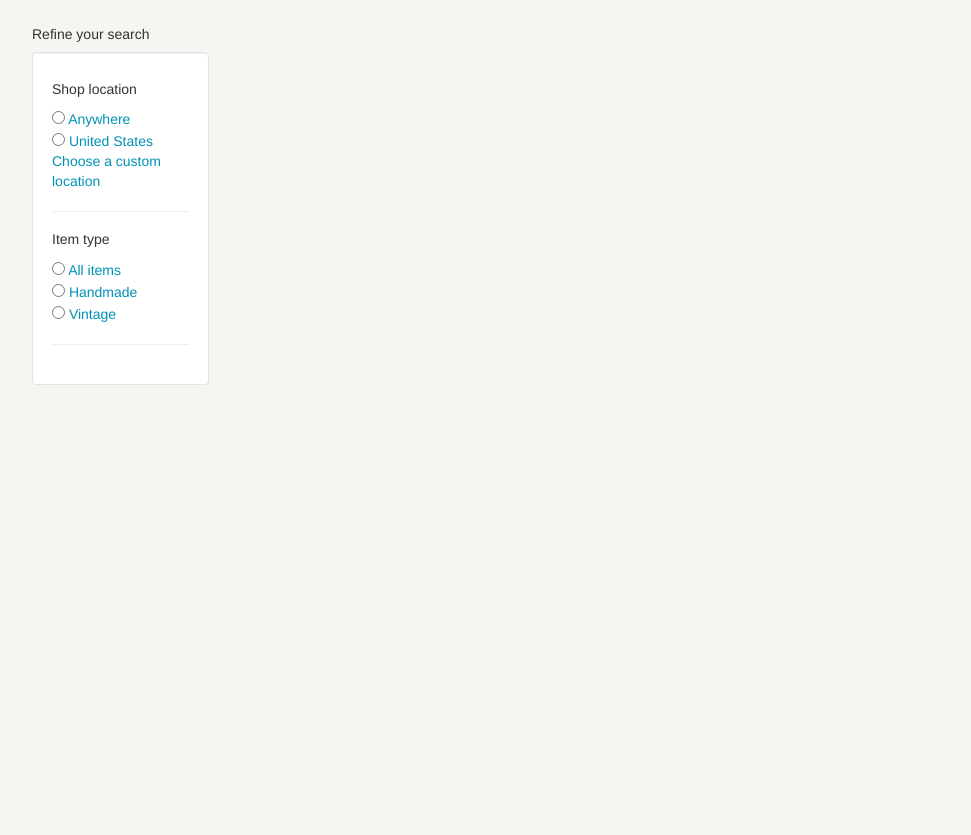
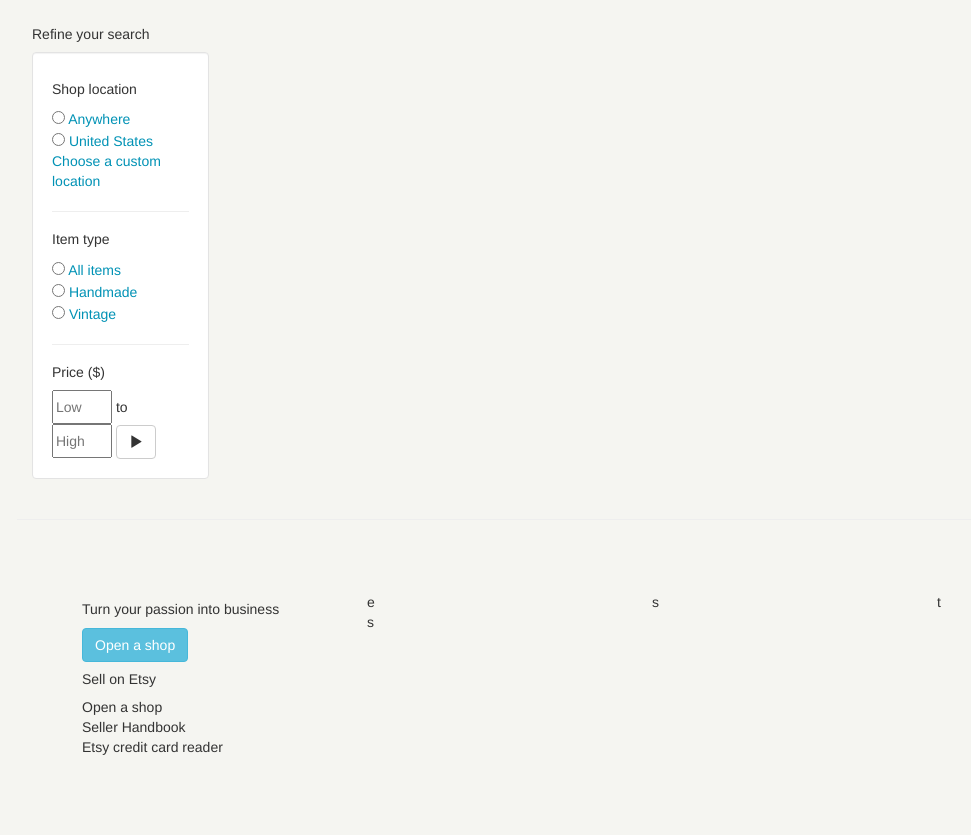
Before and after one commit to JoelBot/w4d3-add-live-etsy-api-data, a plain HTML site: page index.html in a window 1280 px wide. Shown: the part 548-1383 px from the top of the page, without its empty margins (3-974 px from the left). Before the commit the page ends 953 px from the top, so only its background shows below. Drawn offline with nearby package versions, Linux system fonts and the light colour scheme; no server answers.

Commit message:
updating HTTPS for thinksaydo

```diff
--- a/css/global.scss
+++ b/css/global.scss
@@ -5,7 +5,7 @@ $linkFontColor : #0192B5;
 
 }
 img {
-    width: 100%;
+    // width: 100%;
     max-height: 220px;
 }
 .clearfix {
@@ -69,14 +69,17 @@ header {
 #logo {
     width: 100%;
 }
-.col-sm-3 {
-    // padding-right: 20px;
-    // margin-left: 20px;
-
-    // border: 1px solid red;
+footer {
+    height: 279px;
+    margin-top: 36px;
+    padding-top: 36px;
 }
 #leftNav {
-
+    #min, #max{
+        max-width: 60px;
+        height: 34px;
+        display: inline-block;
+    }
 }
 #searchResultsSection {
         // display: inline-block;
--- a/index.html
+++ b/index.html
@@ -90,6 +90,11 @@
               <input type="radio">  <a href="#">Handmade</a></input><br />
               <input type="radio">  <a href="#">Vintage</a></input><br />
               <hr />
+              <h5>Price ($)</h5>
+              <input id="min" type="text" placeholder="Low"/>
+              to
+              <input id="max" type="text" placeholder="High"/>
+              <button id="priceFilter" type="button" class="btn btn-default"><span class="glyphicon glyphicon-play" aria-hidden="true"></span></button>
             </div>
           </div>
         </div>
@@ -104,7 +109,27 @@
     </div>
   </div>
 
+    <hr />
+  <footer class="row">
 
+    <div class="container">
+
+
+    <div class="col-sm-3"><h5>Turn your passion into business</h5>
+      <button type="button" class="btn btn-info">Open a shop</button>
+      <br />
+      <h5>Sell on Etsy</h5>
+      Open a shop <br />
+      Seller Handbook <br />
+      Etsy credit card reader <br />
+
+    </div>
+    <div class="col-sm-3">e</div>
+    <div class="col-sm-3">s</div>
+    <div class="col-sm-3">t</div>
+    <div class="col-sm-3">s</div>
+      </div>
+  </footer>
 
 
   <script type="text/javascript" src="https://cdn.polyfill.io/v2/polyfill.min.js?features=fetch"></script>
--- a/js/global.js
+++ b/js/global.js
@@ -7,7 +7,7 @@
 // console.dir(resultImage)
 //
 // document.getElementById('searchResultsSection').appendChild(result)
-fetch('http://thinksaydo.com/tiyproxy.php?url=' + encodeURIComponent('https://openapi.etsy.com/v2/listings/active?api_key=5oqwljqkdl34f1nhucdj35kc&keywords=' + encodeURIComponent('board games') + '&includes=Images,Shop'))
+fetch('https://thinksaydo.com/tiyproxy.php?url=' + encodeURIComponent('https://openapi.etsy.com/v2/listings/active?api_key=5oqwljqkdl34f1nhucdj35kc&keywords=' + encodeURIComponent('board games') + '&includes=Images,Shop'))
 .then(response => response.json())
 .then(response => createResultCards(response.results))
 
@@ -27,6 +27,9 @@ function createResultCards(items) {
     console.log(item)
     var col = document.createElement('div')
     col.classList.add('col-sm-3')
+
+    var link = document.createElement('a')
+    link.setAttribute('href', item.url)
 
     var card = document.createElement('div')
     card.classList.add('card', 'well') // removed col-sm-3
@@ -68,7 +71,8 @@ function createResultCards(items) {
 
     document.querySelector('#searchResultsSection').appendChild(col)
 
-    col.appendChild(card) // This is new
+    col.appendChild(link) // This is new
+    link.appendChild(card)
 
     card.appendChild(cardImageRow)
     cardImageRow.appendChild(cardImage)
@@ -100,7 +104,7 @@ function search() {
   // alert('You searched')
   document.querySelector('#searchResultsSection').innerHTML = '' // clears the prior results
   var searchTerm = document.querySelector('#searchText').value
-  fetch('http://thinksaydo.com/tiyproxy.php?url=' + encodeURIComponent('https://openapi.etsy.com/v2/listings/active?api_key=5oqwljqkdl34f1nhucdj35kc&keywords=' + encodeURIComponent(searchTerm) + '&includes=Images,Shop'))
+  fetch('https://thinksaydo.com/tiyproxy.php?url=' + encodeURIComponent('https://openapi.etsy.com/v2/listings/active?api_key=5oqwljqkdl34f1nhucdj35kc&keywords=' + encodeURIComponent(searchTerm) + '&includes=Images,Shop'))
   .then(response => response.json())
   .then(response => createResultCards(response.results))
   // console.log(searchTerm)
@@ -120,83 +124,3 @@ function searchEnter(event) {
   }
   // alert(searchTerm)
 }
-
-// Call your builder function, one at a time to make 12 search result cards, each with different data (image can be the same at this point if you want)
-// Don't forget you can use a for() loop, or make an array of objects even and use a items.forEach() loop.
-// for (var i = 0; i < 12; i++) {
-// var items = [
-//   {
-//     image: 'http://unsplash.it/200?image=',
-//     title: 'Vintage Board Game Art Wall Home Decor blargle blargle blargle blargle',
-//     seller: 'franz66',
-//     price: 15.00
-//   },
-//   {
-//     image: 'http://unsplash.it/200?image=',
-//     title: 'Vintage Board Game Art Wall Home Decor blargle blargle blargle blargle',
-//     seller: 'franz66',
-//     price: 15.00
-//   },
-//   {
-//     image: 'http://unsplash.it/200?image=',
-//     title: 'Vintage Board Game Art Wall Home Decor blargle blargle blargle blargle',
-//     seller: 'franz66',
-//     price: 15.00
-//   },
-//   {
-//     image: 'http://unsplash.it/200?image=',
-//     title: 'Vintage Board Game Art Wall Home Decor blargle blargle blargle blargle',
-//     seller: 'franz66',
-//     price: 15.00
-//   },
-//   {
-//     image: 'http://unsplash.it/200?image=',
-//     title: 'Vintage Board Game Art Wall Home Decor blargle blargle blargle blargle',
-//     seller: 'franz66',
-//     price: 15.00
-//   },
-//   {
-//     image: 'http://unsplash.it/200?image=',
-//     title: 'Vintage Board Game Art Wall Home Decor blargle blargle blargle blargle',
-//     seller: 'franz66',
-//     price: 15.00
-//   },
-//   {
-//     image: 'http://unsplash.it/200?image=',
-//     title: 'Vintage Board Game Art Wall Home Decor blargle blargle blargle blargle',
-//     seller: 'franz66',
-//     price: 15.00
-//   },
-//   {
-//     image: 'http://unsplash.it/200?image=',
-//     title: 'Vintage Board Game Art Wall Home Decor blargle blargle blargle blargle',
-//     seller: 'franz66',
-//     price: 15.00
-//   },
-//   {
-//     image: 'http://unsplash.it/200?image=',
-//     title: 'Vintage Board Game Art Wall Home Decor blargle blargle blargle blargle',
-//     seller: 'franz66',
-//     price: 15.00
-//   },
-//   {
-//     image: 'http://unsplash.it/200?image=',
-//     title: 'Vintage Board Game Art Wall Home Decor blargle blargle blargle blargle',
-//     seller: 'franz66',
-//     price: 15.00
-//   },
-//   {
-//     image: 'http://unsplash.it/200?image=',
-//     title: 'Vintage Board Game Art Wall Home Decor blargle blargle blargle blargle',
-//     seller: 'franz66',
-//     price: 15.00
-//   },
-//   {
-//     image: 'http://unsplash.it/200?image=',
-//     title: 'Vintage Board Game Art Wall Home Decor blargle blargle blargle blargle',
-//     seller: 'franz66',
-//     price: 15.00
-//   },
-// ]
-// add function makeCards(cardItems)  this will let me run the search and populate based on the value in the search box
-// add document.querySelector('resultssetcionid').innerHTML = ''
```
Also changed, not shown: css/global.css. Lines whose indentation alone changed are shown as unchanged.
